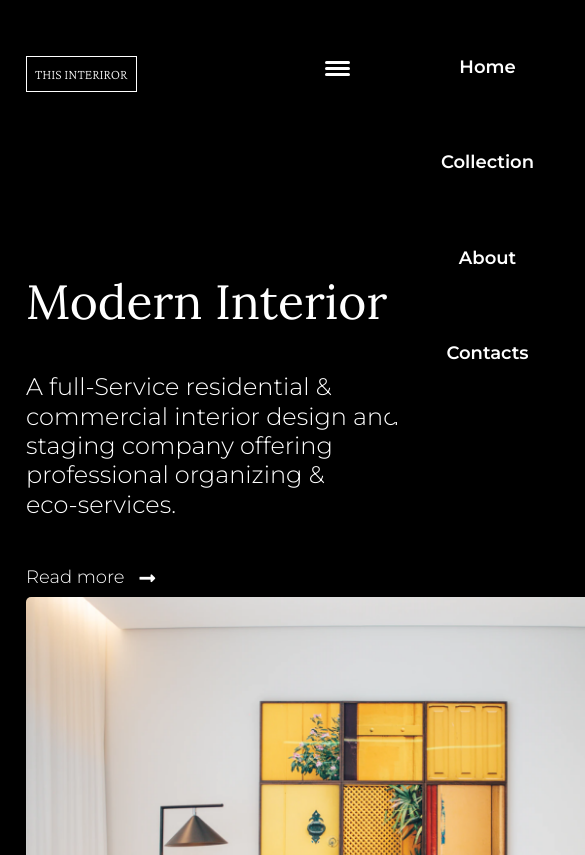
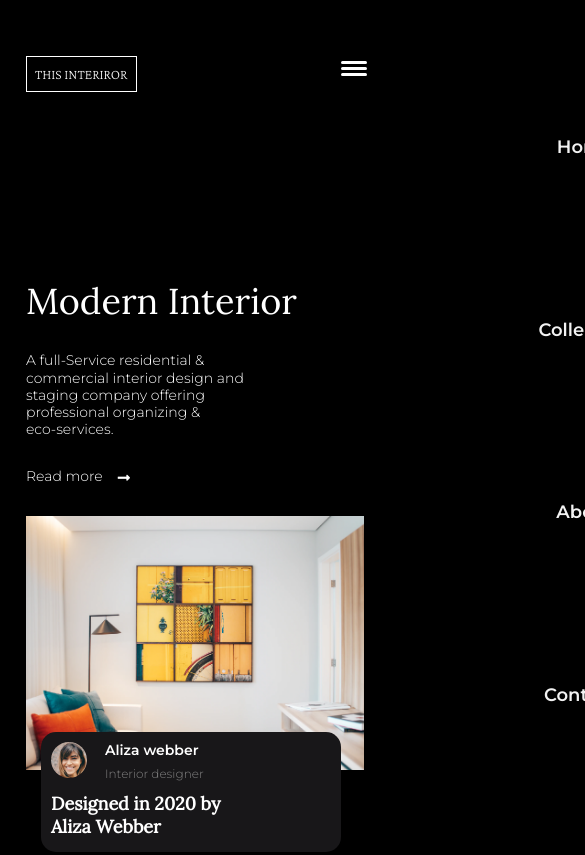
Before and after one commit to daudi13/interior-consultant-master, a plain HTML site: page index.html in a window 390 px wide. Shown: the top 855 px of the page, 585 px wide, since content can reach past the window. Drawn offline with nearby package versions, Linux system fonts and the light colour scheme.

Commit message:
Commit first draft

```diff
--- a/CSS/style.css
+++ b/CSS/style.css
@@ -8,6 +8,10 @@
     box-sizing: border-box;
     margin: 0;
     padding: 0;
+}
+
+img {
+    width: 100%;
 }
 
 
@@ -78,6 +82,10 @@ body {
 }
 
 @media only screen and (max-width: 789px) {
+    /* .container {
+        max-width: 375px;
+    } */
+
     nav {
         transform: translatex(100%);
         top: 0;
@@ -89,8 +97,9 @@ body {
         background: #000;
         color: #fff;
         transition: all 0.5s cubic-bezier(0, 1.88, 1, 1.22);
-        height: 50%;
-        width: 50%;
+        height: 100%;
+        width: 100%;
+        opacity: .95;
     }
 
     .header .btn {
@@ -101,7 +110,7 @@ body {
         position: absolute;
         padding: 1em;
         top: 4em;
-        right: 2em;
+        right: 10px;
         background: transparent;
         outline: none;
         border: 0;
@@ -115,7 +124,7 @@ body {
 
     .nav__list {
         flex-direction: column;
-        justify-content: space-between;
+        justify-content: space-around;
         height: 100%;
         padding: 57px 0;
     }
@@ -174,11 +183,66 @@ body {
         transform: rotate(-45deg) translate(10px, 10px);
     }
 
-    .main-pic img {
-        width: 717px!important;
-        height: 535px!important;
+    .text-section__heading {
+        font-size: 36px!important;
+        margin-bottom: 20px!important;
+    }
+
+    .text-section__desc {
+        font-size: 14px!important;
+        font-weight: 300!important;
+        width: 250px!important;
+        line-height: 17.07px!important;
+        margin-bottom: 20px!important;
+    }
+
+    /* .main-pic img {
+        width: 371px!important;
+        height: 259px!important;
+    } */
+
+    .creator {
+        width: 300px!important;
+        height: 120px!important;
+        transform: translate(5%, -35%)!important;
+        padding: 10px!important;
+    }
+
+    .creator .creator__main {
+        margin-bottom: 10px;
+    }
+
+    .creator__main .avatar img {
+        width: 36px;
+        height: 36px;
+        border-radius: 50%;
+        margin-right: 18px;
+    }
+
+    .creator .headliner {
+        width: 210px;
+    }
+
+    .creator .headliner h2 {
+        font-size: 18px;
+        line-height: 23.04px;
+    }
+
+    .text-section .btn {
+        font-size: 14px!important;
+        margin-bottom: 20px!important;
     }
 }
+
+@media only screen and (min-width:1280px) {
+
+    .illustration > .main-pic img {
+    width: 737px;
+    height: 555px;
+    border-radius: 5px;
+    }
+}
+
 
 .main {
     display: flex;
@@ -218,6 +282,7 @@ body {
     font-size: 18px;
     line-height: 21.94px;
     position: relative;
+    margin-bottom: 40px;
 }
 
 .btn #go {
@@ -227,11 +292,7 @@ body {
 
 }
 
-.illustration > .main-pic img {
-    width: 737px;
-    height: 555px;
-    border-radius: 5px;
-}
+
 
 
 
@@ -248,6 +309,23 @@ body {
 .creator__main {
     display: flex;
     margin-bottom: 21px;
+    align-items: center;
+}
+
+.tag .name {
+    font-family: 'Montserrat', sans-serif;
+    font-size: 14px;
+    font-weight: 600;
+    line-height: 17.07px;
+    margin-bottom: 8px;
+}
+
+.tag #tag {
+    font-family: 'Montserrat', sans-serif;
+    font-weight: 500;
+    font-size: 12px;
+    color: #828282;
+    line-height: 14.63px;
 }
 
 
--- a/index.html
+++ b/index.html
@@ -59,7 +59,7 @@
               </figure>
               <div class="tag">
                 <p class="name">Aliza webber</p>
-                <p class="tag">Interior designer</p>
+                <p id="tag">Interior designer</p>
               </div>
             </div>
             <div class="headliner">
```
